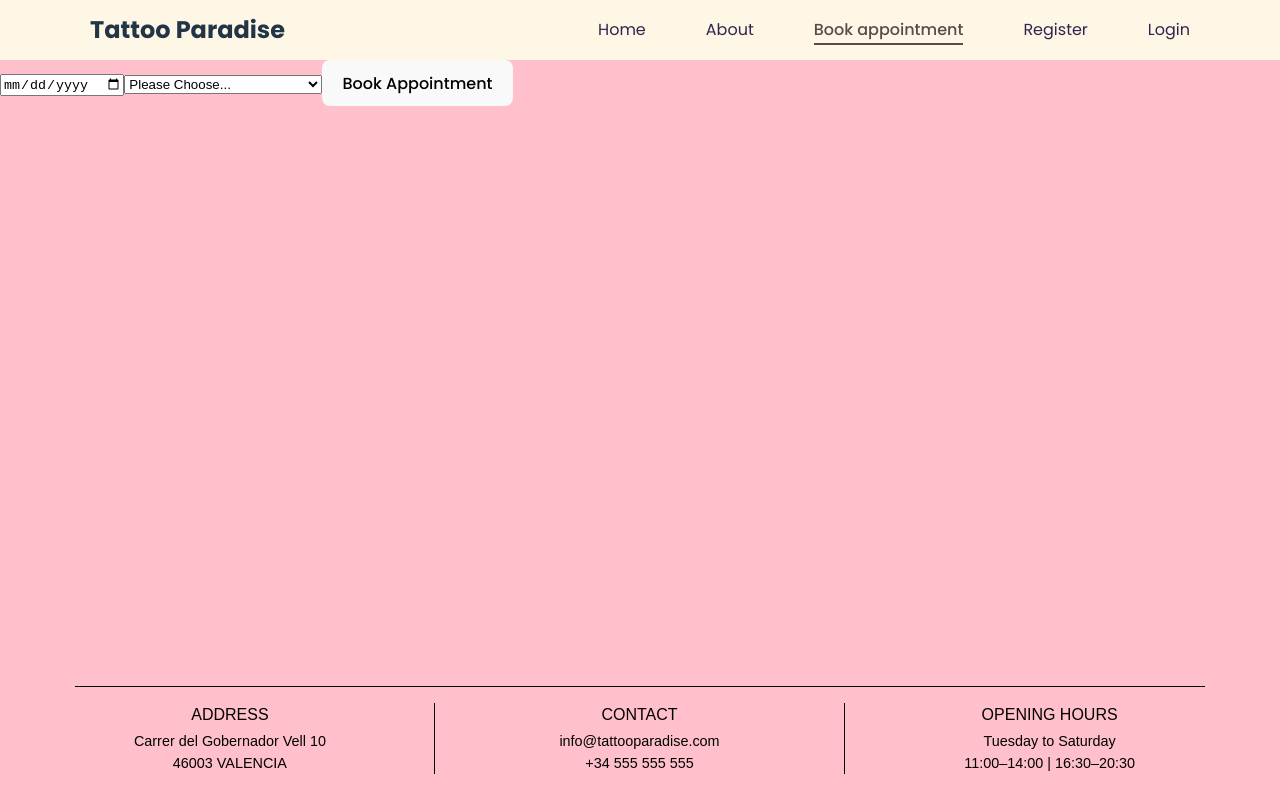
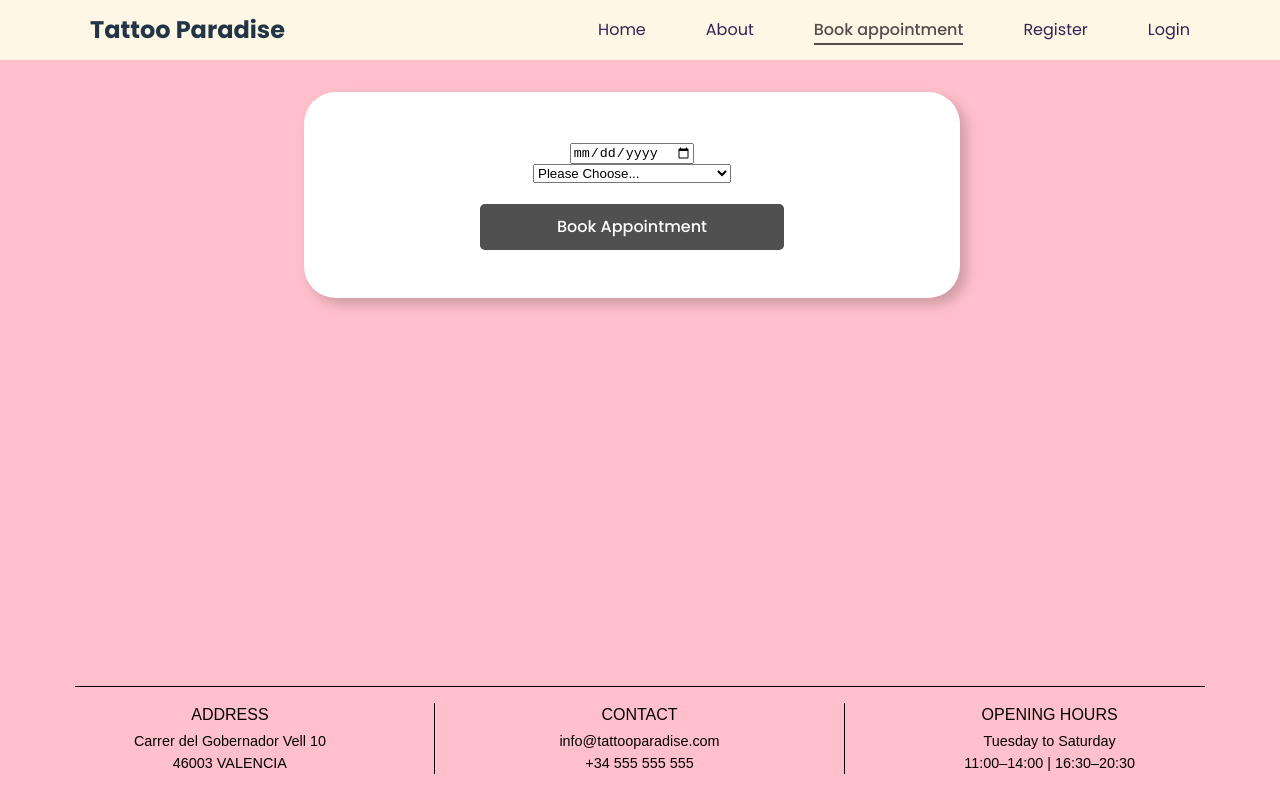
Before and after one commit to MandySpaan/GH_P4_TattooStudio_Frontend, a React (Vite) app: page /appointments in a window 1280 px wide. Built offline with nearby package versions, Linux system fonts and the light colour scheme.

Commit message:
feat: added css to BookAppointment

```diff
--- a/src/components/BookAppointment/BookAppointment.css
+++ b/src/components/BookAppointment/BookAppointment.css
@@ -0,0 +1,35 @@
+.bookappointment-page {
+    display: flex;
+    justify-content: center;
+}
+
+  .bookappointment-box {
+    background-color: rgb(255, 255, 255);
+    box-shadow: 0.4em 0.4em 0.8em rgba(0, 0, 0, 0.2);
+    display: flex;
+    flex-direction: column;
+    align-items: center;
+    width: 35em;
+    height: auto;
+    margin: 2em;
+    margin-left: 1em;
+    padding: 3em;
+    border-radius: 2em;
+  }
+
+  .bookappointment-box > button {
+    margin-top: 1em;
+    width: 19em;
+    padding: 0.65em;
+    background-color: rgb(80, 80, 80);
+    color: white;
+    border: none;
+    border-radius: 0.3em;
+    font-size: 1em;
+    cursor: pointer;
+    margin-top: 1.3em;
+  }
+
+  .bookappointment-box > button:hover {
+    background-color: #45a049;
+  }
--- a/src/components/BookAppointment/BookAppointment.jsx
+++ b/src/components/BookAppointment/BookAppointment.jsx
@@ -1,5 +1,6 @@
 import React, { useEffect, useState } from "react";
 import { createAppointment } from "../../services/apiCalls";
+import "./BookAppointment.css";
 
 const BookAppointment = () => {
   const [newAppointment, setNewAppointment] = useState({
@@ -19,10 +20,6 @@ const BookAppointment = () => {
     });
   };
 
-  useEffect(() => {
-    console.log(newAppointment, typeof newAppointment.serviceId);
-  }, [newAppointment]);
-
   const handleSendAppointment = async () => {
     try {
       const response = await createAppointment(newAppointment, passport.token);
@@ -35,7 +32,9 @@ const BookAppointment = () => {
   };
 
   return (
-    <div>
+    <div className="bookappointment-page">
+      <div className="bookappointment-box">
+        <div className="date">
           <input
             type="date"
             min={todayString}
@@ -43,7 +42,7 @@ const BookAppointment = () => {
             name="appointmentDate"
             onChange={(e) => inputHandler(e)}
           />
-
+        </div>
         <select name="serviceId" onChange={(e) => inputHandler(e)}>
           <option disable selected hidden>
             Please Choose...
@@ -56,6 +55,7 @@ const BookAppointment = () => {
         </select>
         <button onClick={handleSendAppointment}>Book Appointment</button>
       </div>
+    </div>
   );
 };
 
--- a/src/services/apiCalls.js
+++ b/src/services/apiCalls.js
@@ -107,9 +107,7 @@ export const deleteUserById = async (token, id) => {
 };
 
 export const createAppointment = async (data, token) => {
-  console.log(data, token);
   data.serviceId = parseInt(data.serviceId);
-  console.log(typeof data.serviceId, " this should read 'number'");
   const response = await fetch(`${URL}/api/appointments`, {
     method: "POST",
     headers: {
```
Lines whose indentation alone changed are shown as unchanged.
